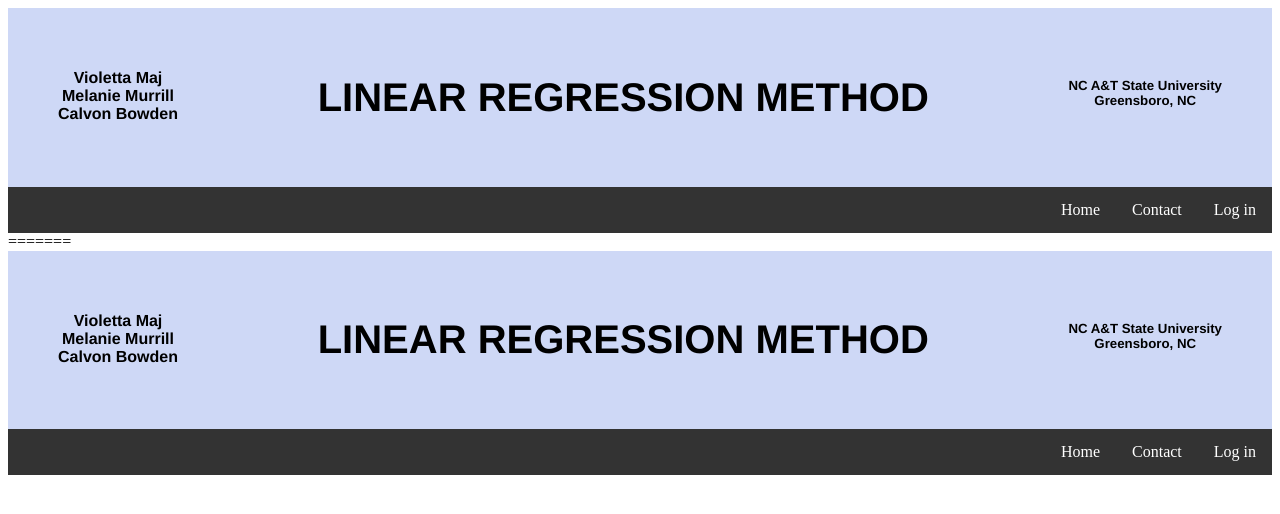
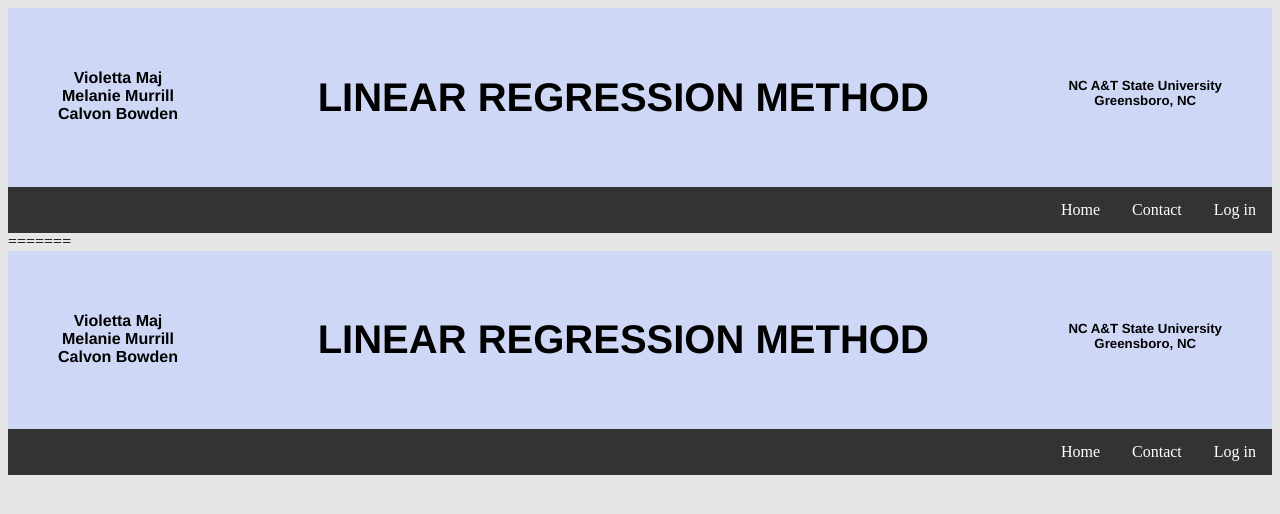
Before and after one commit to violamaj/myapp-project, a PHP site: page /linear.html in a window 1280 px wide. Shown: the top 514 px of the page. Run offline with PHP 8.4, Linux system fonts and the light colour scheme.

Commit message:
Update linear.css

```diff
--- a/linear.css
+++ b/linear.css
@@ -1,4 +1,3 @@
-<<<<<<< HEAD
 body {
   background-color: #E6E6E6;
 }
@@ -111,5 +110,3 @@ h5 {
 .nav li a:hover:not(.active) {
   background-color: #AAA;
 }
-
->>>>>>> a01ced7241efd1e2f2272f0ad16fd89717843bc7
```
